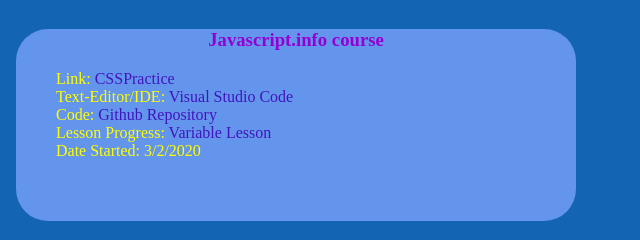
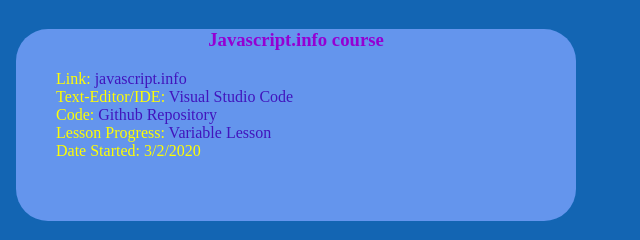
Before and after one commit to rss838/GameDesign2Portfolio, a plain HTML site: page InProgress.html in a window 1280 px wide. Shown: the part 518-758 px from the top of the page, 0-640 px from the left. Drawn offline with Linux system fonts and the light colour scheme.

Commit message:
Add files via upload

```diff
--- a/InProgress.html
+++ b/InProgress.html
@@ -36,7 +36,7 @@
 <div class="JSCourse">
     <h3>Javascript.info course</h3>
     <ul>
-        <li>Link: <a href=https://javascript.info/">CSSPractice</a></li>
+        <li>Link: <a href=https://javascript.info/">javascript.info</a></li>
         <li>Text-Editor/IDE: <a href="https://code.visualstudio.com/">Visual Studio Code</a></li>
         <li>Code: <a href="https://github.com/rss838/JSCourseFollow">Github Repository</a></li>
         <li>Lesson Progress: <a href="https://javascript.info/variables">Variable Lesson</a></li>
```
